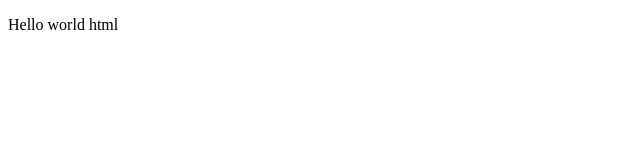
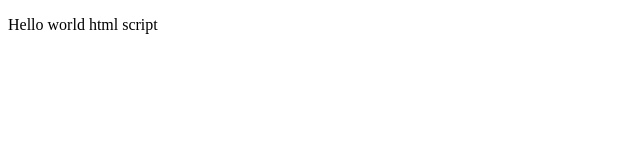
Before and after one commit to balcse/balcse.github.io, a plain HTML site: page index.html in a window 1280 px wide. Shown: the full height of the page, 0-640 px from the left. Drawn offline with Linux system fonts and the light colour scheme.

Commit message:
Update index.html

```diff
--- a/index.html
+++ b/index.html
@@ -9,6 +9,6 @@
 </head>
 
 <body>
-<p>Hello world html</p>
+<p>Hello world html script</p>
 </body>
 </html>
```
